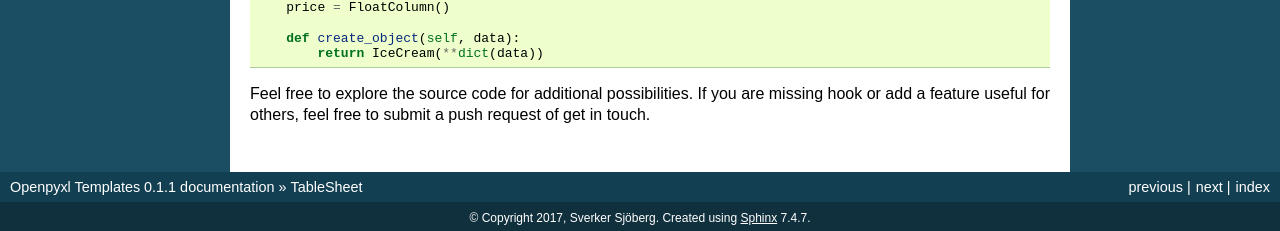
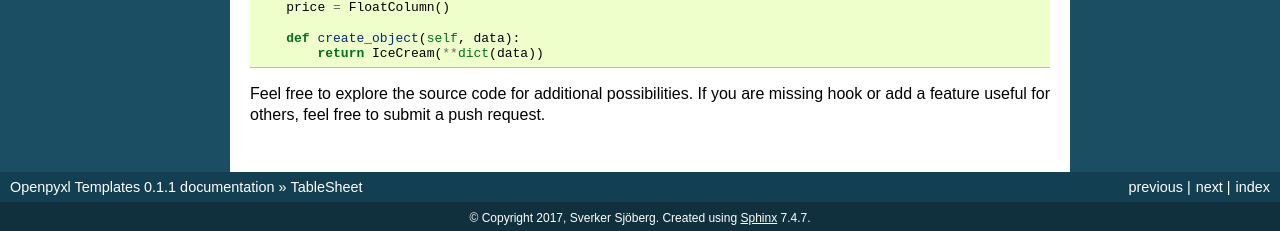
Before and after one commit to SverkerSbrg/openpyxl-templates, a Sphinx documentation site: the page built from docs/table_sheet/table_sheet.rst, in a window 1280 px wide and 900 px high, scrolled down 2120 px. Shown: the part 666-897 px from the top of the window. Built offline with Sphinx 7.4.7, drawn with Linux system fonts in a browser that asks for light colours; pages that are not in the unit, such as notebooks, are missing from menus; some of the changed text lies outside the part shown.

Commit message:
Docs update

```diff
--- a/docs/table_sheet/table_sheet.rst
+++ b/docs/table_sheet/table_sheet.rst
@@ -85,4 +85,4 @@ If you want your table to yield something else then a ``namedtuple`` for each ro
 .. literalinclude:: ../examples/customization.py
     :lines: 5-22
 
-Feel free to explore the source code for additional possibilities. If you are missing hook or add a feature useful for others, feel free to submit a push request of get in touch.
+Feel free to explore the source code for additional possibilities. If you are missing hook or add a feature useful for others, feel free to submit a push request.
```
Also changed, not shown: other parts of docs/table_sheet/table_sheet.rst (+1 -1 lines), 1 other file.
